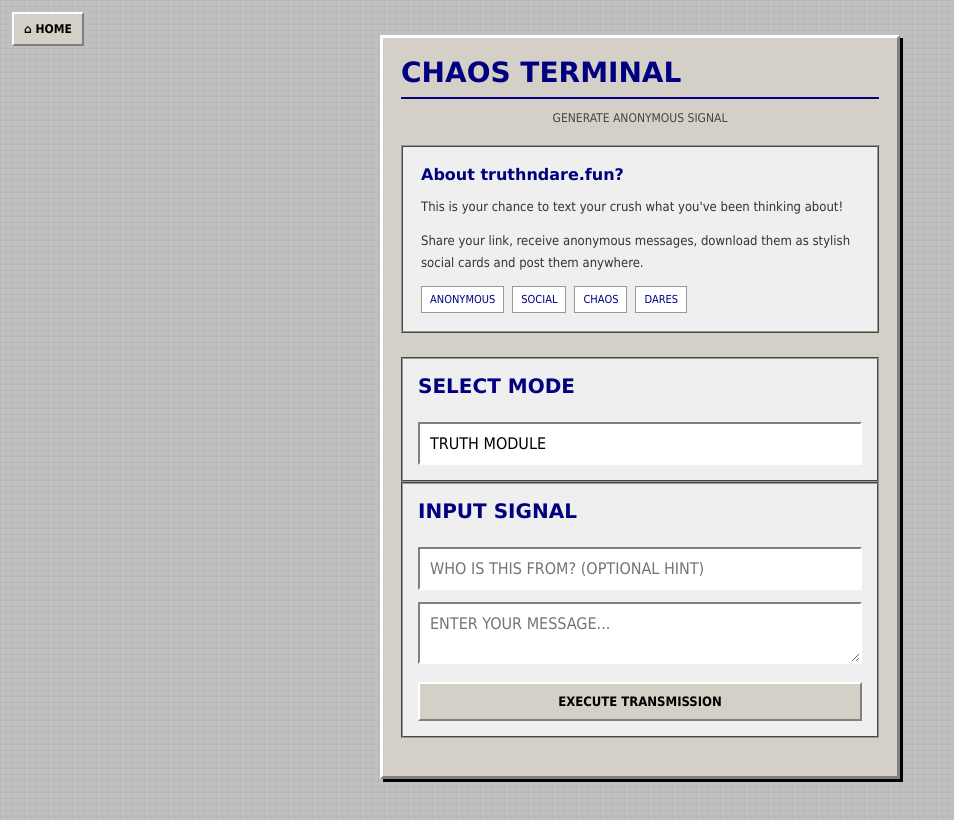
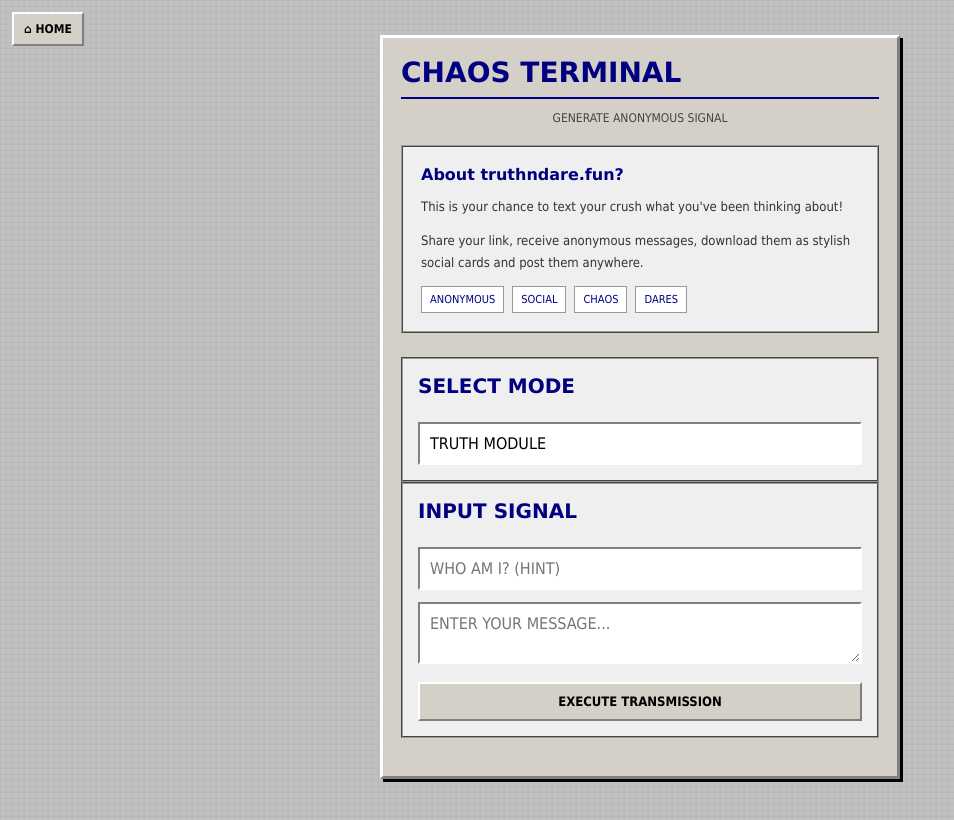
Before and after one commit to rayangithub1/truthndare.fun, a website: page truthndare.app/public/send.html in a window 1280 px wide. Shown: the whole page, without its empty margins (0-954 px from the left). Drawn offline with Linux system fonts and the light colour scheme.

Commit message:
Update send.html

```diff
--- a/truthndare.app/public/send.html
+++ b/truthndare.app/public/send.html
@@ -64,7 +64,7 @@
     <h2>INPUT SIGNAL</h2>
 
     <!-- NEW: SENDER HINT -->
-    <input id="senderHint" class="input" placeholder="WHO IS THIS FROM? (OPTIONAL HINT)">
+    <input id="senderHint" class="input" placeholder="WHO AM I? (HINT)">
 
     <textarea id="message" class="input" placeholder="ENTER YOUR MESSAGE..."></textarea>
 
```
